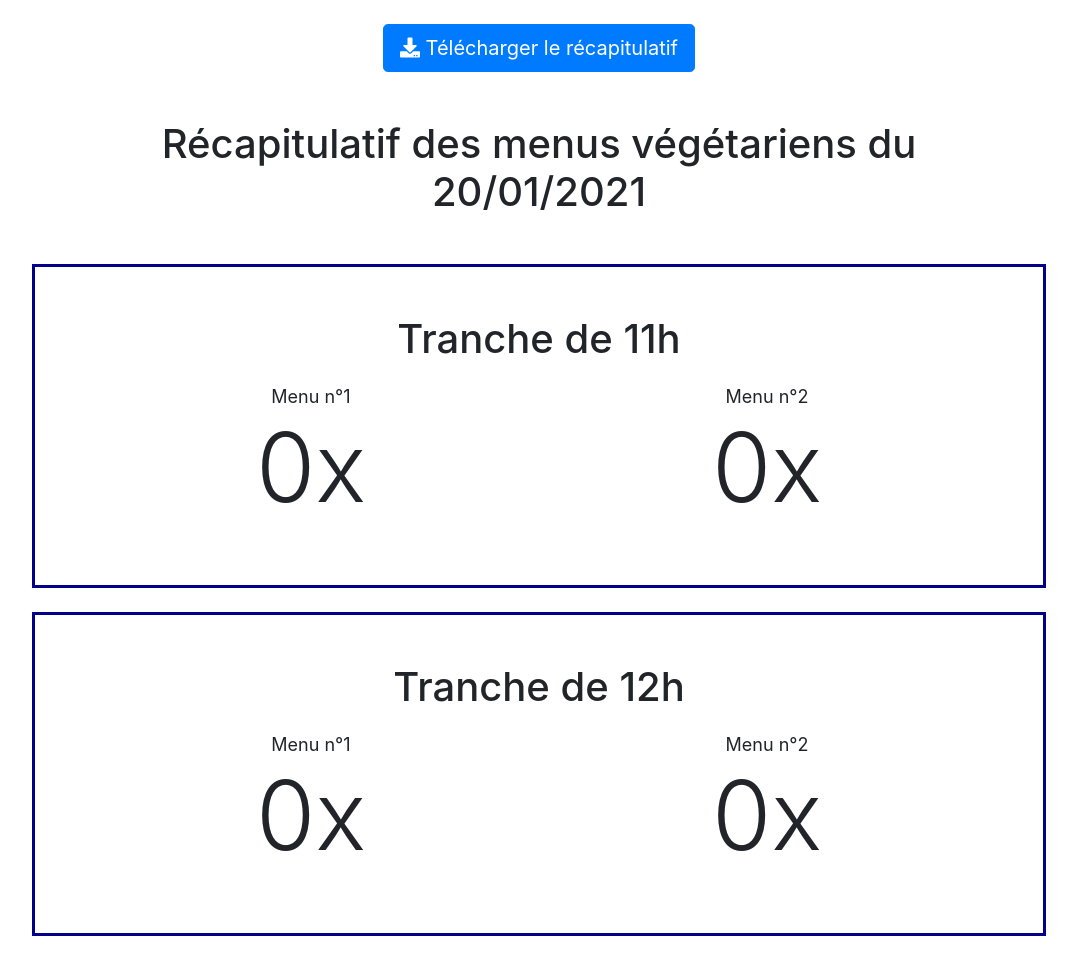
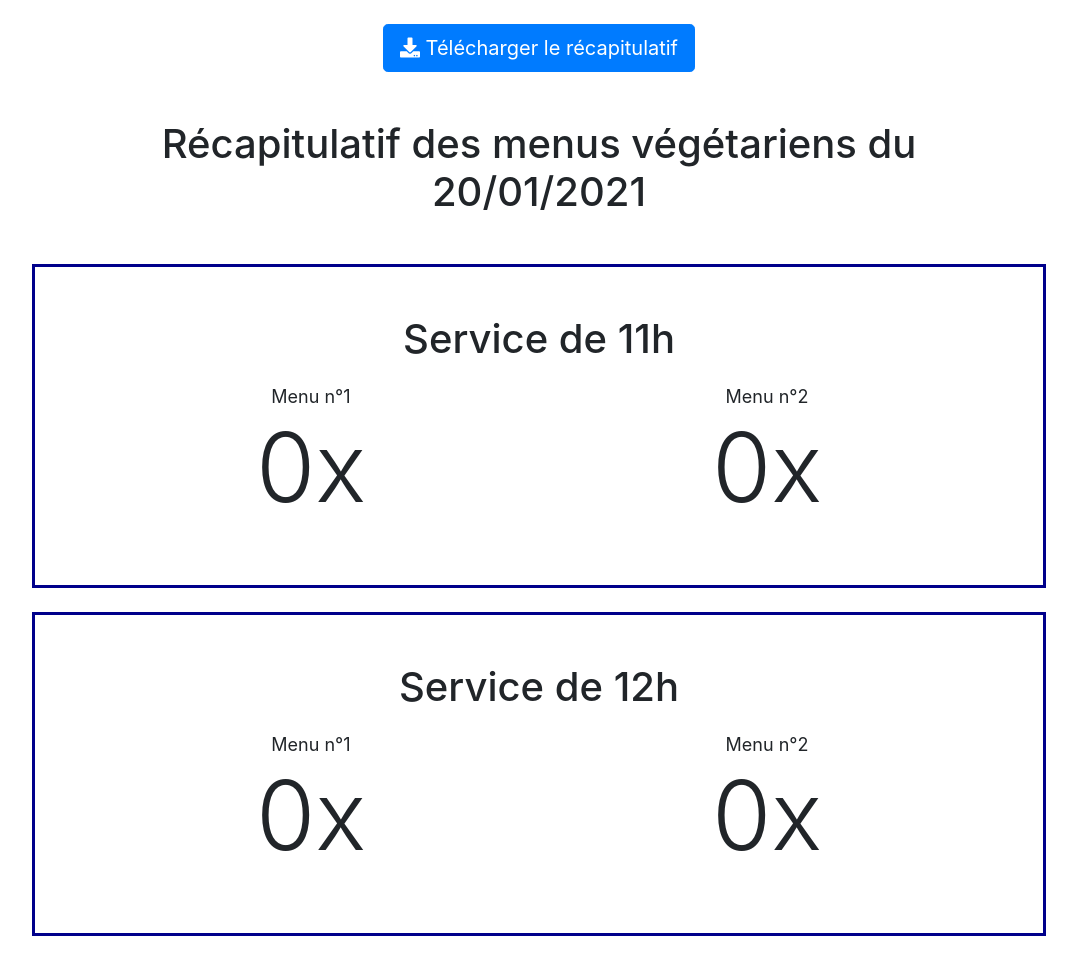
Before and after one commit to GuggisbergSimon/P_PROD, a PHP site: template view/page/Recap.php in a window 1280 px wide. Shown: the top 976 px of the page, without its empty margins (101-1178 px from the left). Run offline with PHP 8.4, Linux system fonts and the light colour scheme; the template is opened without the code that fills it, so the values that code supplies are empty; the visitor is signed in with stand-in values (Sample User, id 1); some libraries are stand-ins or nearby versions; some web fonts are replaced.

Commit message:
updated readme.md

```diff
--- a/view/page/Recap.php
+++ b/view/page/Recap.php
@@ -36,10 +36,10 @@
         <div id="menuRecap" class="p-5">
             <div class="mb-5 text-center">
                 <h1 class="my-0">Récapitulatif des menus végétariens du</h1>
-                <h1 class="my-0"><?= date("d/m/Y") ?></h5>
+                <h1 class="my-0"><?= date("d/m/Y") ?></h1>
             </div>
             <div class="textAccueil textAccueil-admin mb-4 p-5">
-                <h1 class="text-center mb-3">Tranche de 11h</h1>
+                <h1 class="text-center mb-3">Service de 11h</h1>
                 <div class="d-flex justify-content-around flex-wrap">
                     <div class="text-center my-1">
                         <p class="mb-0">Menu n°1</p>
@@ -58,7 +58,7 @@
                 </div>
             </div>
             <div class="textAccueil textAccueil-admin mb-4 p-5">
-                <h1 class="text-center mb-3">Tranche de 12h</h1>
+                <h1 class="text-center mb-3">Service de 12h</h1>
                 <div class="d-flex justify-content-around flex-wrap">
                     <div class="text-center my-1">
                         <p class="mb-0">Menu n°1</p>
```
Also changed, not shown: README.md.
